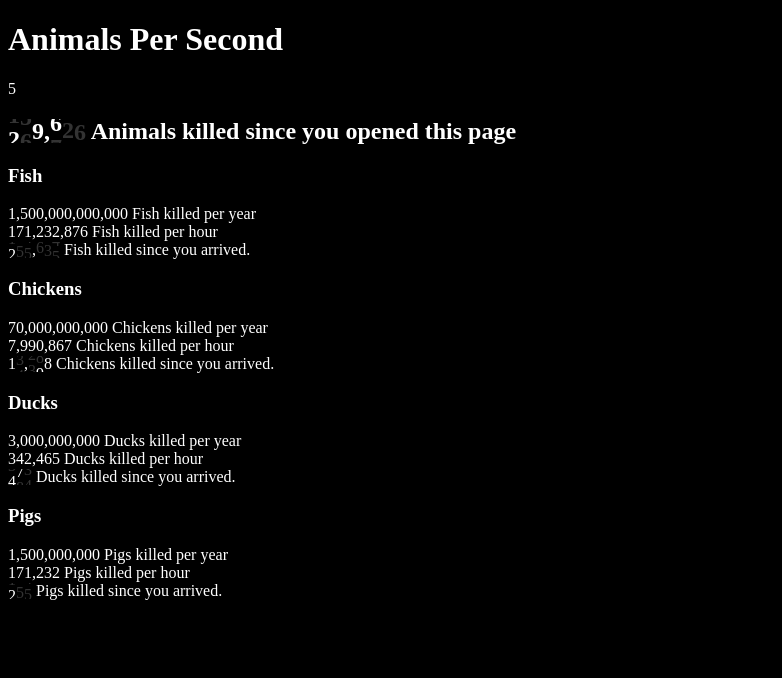
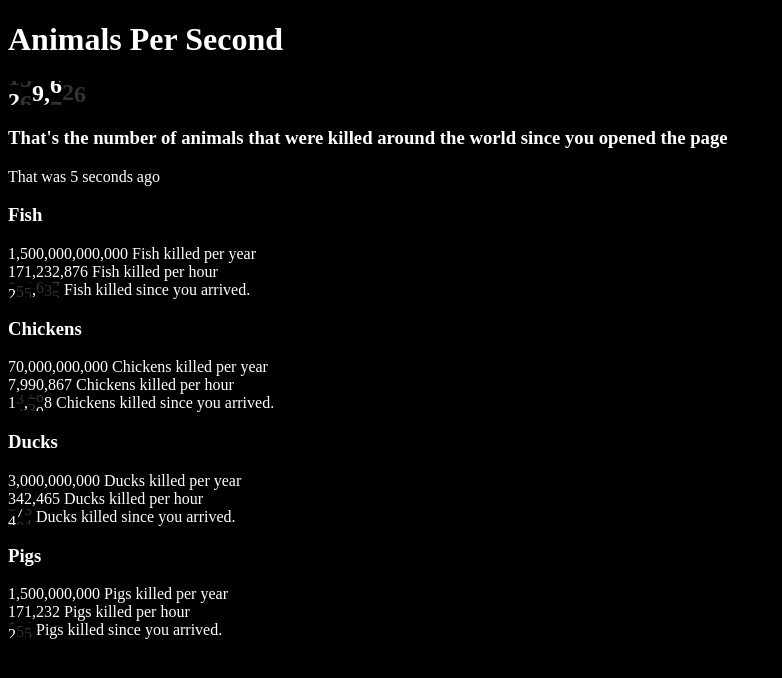
Before and after one commit to Mitcheljager/animalspersecond, a SvelteKit app: page / in a window 1280 px wide. Shown: the top 678 px of the page, without its empty margins (0-782 px from the left). Built offline with nearby package versions, Linux system fonts and the light colour scheme.

Commit message:
feat: Add seconds to words for header counter

```diff
--- /dev/null
+++ b/src/lib/utils/time.ts
@@ -0,0 +1,11 @@
+export function secondsToWords(seconds = 0): string {
+  let rounded = Math.floor(seconds)
+  let word = "second"
+
+  if (seconds >= 60) {
+    rounded = Math.floor(seconds / 60)
+    word = "minute"
+  }
+
+  return `${rounded} ${word}${rounded === 1 ? "" : "s"} ago`
+}
--- a/src/routes/+page.svelte
+++ b/src/routes/+page.svelte
@@ -5,6 +5,7 @@
 	import type { Animal } from "$lib/types/Animal"
 	import AnimalCounter from "./AnimalCounter.svelte"
 	import RollingNumber from "./RollingNumber.svelte"
+	import { secondsToWords } from "$lib/utils/time";
 
 	const animals: Array<Animal> = sortAnimals()
 
@@ -20,9 +21,9 @@
 	<meta name="description" content="Svelte demo app" />
 </svelte:head>
 
-{$secondsSinceArrival}
-
-<h2><RollingNumber number={sum.toLocaleString()} /> Animals killed since you opened this page</h2>
+<h2><RollingNumber number={sum.toLocaleString()} /></h2>
+<h3>That's the number of animals that were killed around the world since you opened the page</h3>
+<p>That was {secondsToWords($secondsSinceArrival)}</p>
 
 {#each animals as animal, index}
 	<AnimalCounter {index} {...animal} />
```
